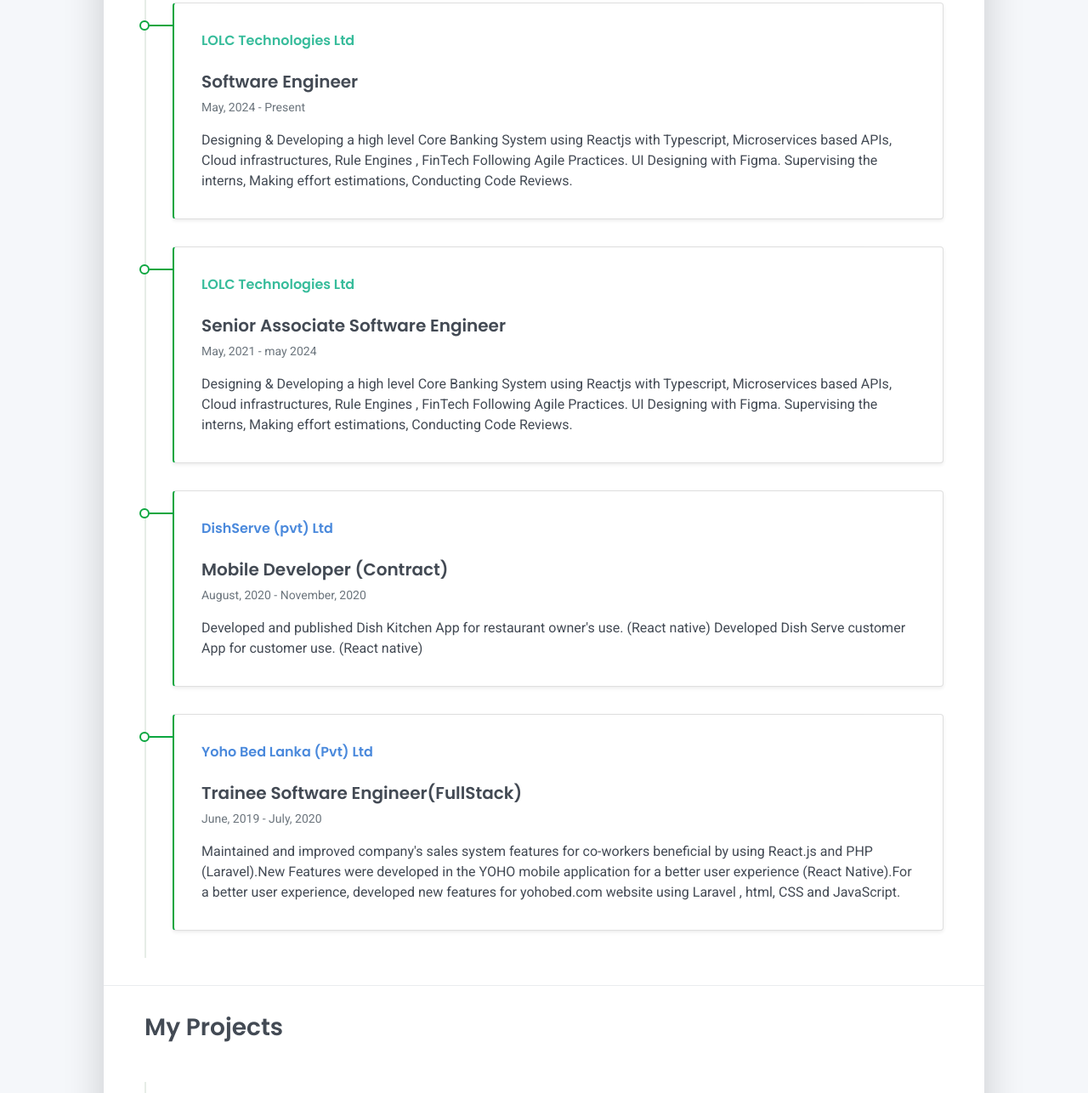
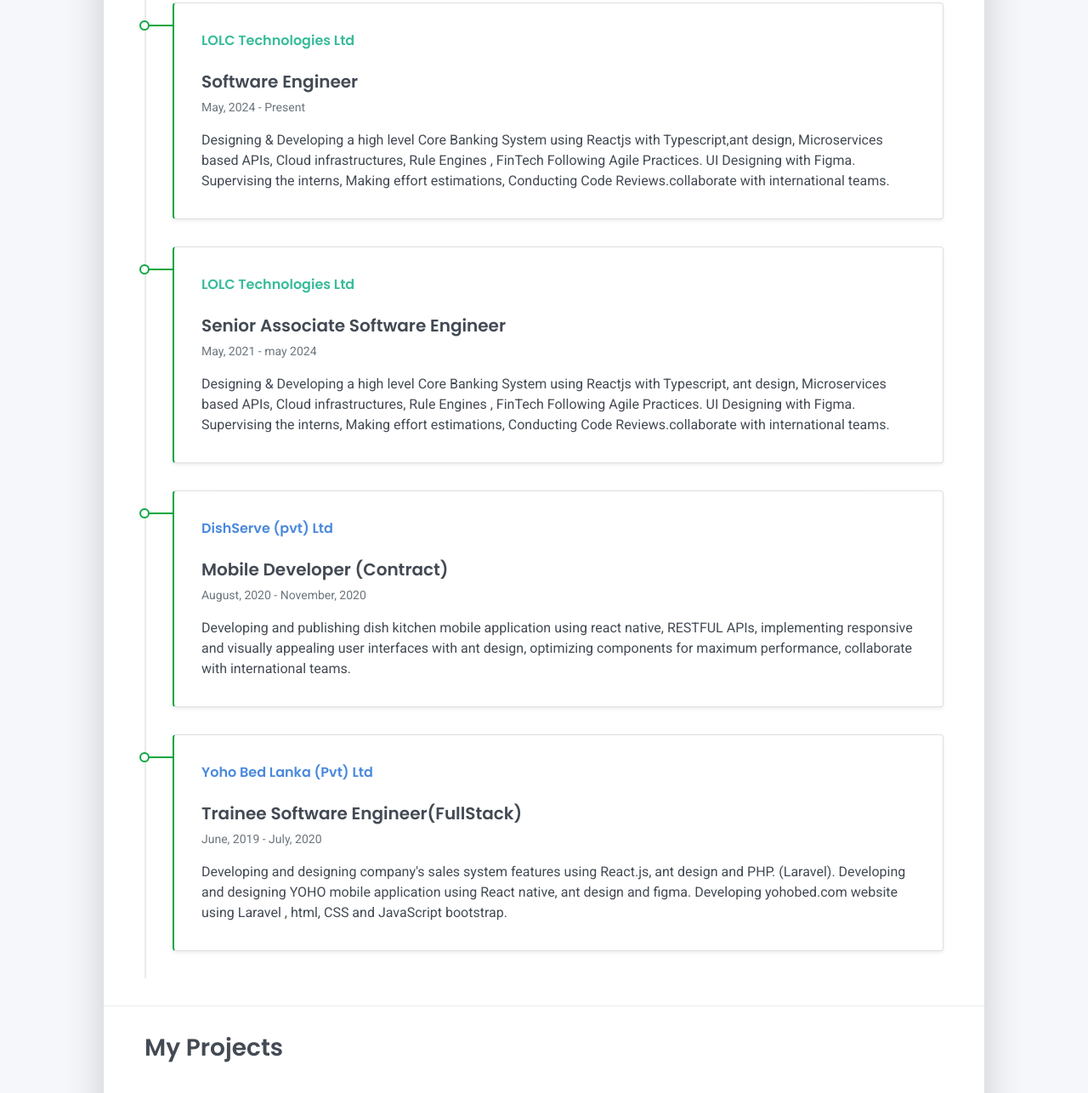
Before and after one commit to tharushaP/CV, a plain HTML site: page index.html in a window 1280 px wide. Shown: the part 1345-2631 px from the top of the page at 85% size. Drawn offline with Linux system fonts and the light colour scheme.

Commit message:
cv updated

```diff
--- a/index.html
+++ b/index.html
@@ -105,7 +105,7 @@
             <div class="row">
               <div class="col-lg-4 col-md-5">
                 <div class="avatar hover-effect p-1">
-                  <img src="images/avatar.jpeg" width="200" height="200" />
+                  <img src="images/avatar3.JPG" width="200" height="200" />
                 </div>
               </div>
               <div class="col-lg-8 col-md-7 text-center text-md-start">
@@ -361,10 +361,12 @@
                   </div>
                   <div>
                     Designing & Developing a high level Core Banking System
-                    using Reactjs with Typescript, Microservices based APIs,
-                    Cloud infrastructures, Rule Engines , FinTech Following
-                    Agile Practices. UI Designing with Figma. Supervising the
-                    interns, Making effort estimations, Conducting Code Reviews.
+                    using Reactjs with Typescript,ant design, Microservices
+                    based APIs, Cloud infrastructures, Rule Engines , FinTech
+                    Following Agile Practices. UI Designing with Figma.
+                    Supervising the interns, Making effort estimations,
+                    Conducting Code Reviews.collaborate with international
+                    teams.
                   </div>
                 </div>
               </div>
@@ -379,10 +381,12 @@
                   </div>
                   <div>
                     Designing & Developing a high level Core Banking System
-                    using Reactjs with Typescript, Microservices based APIs,
-                    Cloud infrastructures, Rule Engines , FinTech Following
-                    Agile Practices. UI Designing with Figma. Supervising the
-                    interns, Making effort estimations, Conducting Code Reviews.
+                    using Reactjs with Typescript, ant design, Microservices
+                    based APIs, Cloud infrastructures, Rule Engines , FinTech
+                    Following Agile Practices. UI Designing with Figma.
+                    Supervising the interns, Making effort estimations,
+                    Conducting Code Reviews.collaborate with international
+                    teams.
                   </div>
                 </div>
               </div>
@@ -402,9 +406,11 @@
                     Dec, 2019 - Aug, 2020
                   </div> -->
                   <div>
-                    Developed and published Dish Kitchen App for restaurant
-                    owner's use. (React native) Developed Dish Serve customer
-                    App for customer use. (React native)
+                    Developing and publishing dish kitchen mobile application
+                    using react native, RESTFUL APIs, implementing responsive
+                    and visually appealing user interfaces with ant design,
+                    optimizing components for maximum performance, collaborate
+                    with international teams.
                   </div>
                 </div>
               </div>
@@ -426,13 +432,11 @@
                     Dec, 2019 - Aug, 2020
                   </div> -->
                   <div>
-                    Maintained and improved company's sales system features for
-                    co-workers beneficial by using React.js and PHP
-                    (Laravel).New Features were developed in the YOHO mobile
-                    application for a better user experience (React Native).For
-                    a better user experience, developed new features for
-                    yohobed.com website using Laravel , html, CSS and
-                    JavaScript.
+                    Developing and designing company's sales system features
+                    using React.js, ant design and PHP. (Laravel). Developing
+                    and designing YOHO mobile application using React native,
+                    ant design and figma. Developing yohobed.com website using
+                    Laravel , html, CSS and JavaScript bootstrap.
                   </div>
                 </div>
               </div>
@@ -541,20 +545,19 @@
             <div class="row">
               <div class="col">
                 <div class="mt-2">
-                  <h3 class="h6">Mrs HMCM Maldeni</h3>
+                  <h3 class="h6">Mr Suthaharan Rasiah</h3>
                   <div class="pb-2 text-secondary">
-                    Asst General Manager IT Application Systems (Retired) Bank
-                    of ceylon ( Technology Division )
+                    Head of Mobile Solutions (LOLC Technologies)
                     <br />
-                    (+94) 77 201 7190 / mmaldeni@yahoo.co.uk
+                    (+94) 771501043 / suthaharanr@lolctech.com
                   </div>
                   <br />
 
-                  <h3 class="h6">Mr. Pushpitha Punchihewa</h3>
+                  <h3 class="h6">Mr. Sahan Amarasekara</h3>
                   <div class="pb-2 text-secondary">
-                    QA Engineer Zincat Technologies
+                    Senior Software Engineer (Ad Up)
                     <br />
-                    (+94) 71 063 7599 / gpushpitha@gmail.com
+                    sahan.chamu1@gmail.com
                   </div>
                 </div>
               </div>
```
Also changed, not shown: images/avatar.jpg (added), images/avatar1.jpeg (renamed from images/avatar.jpeg), images/avatar3.JPG (added).
